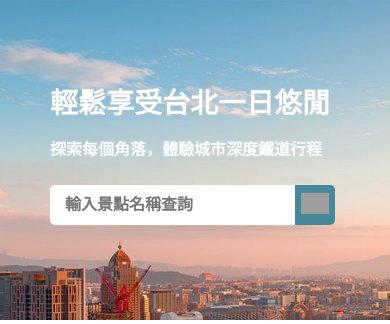
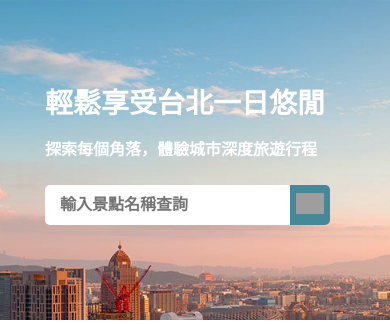
Before and after one commit to owenfang0406/StageTwoProjectWeHelp, a Flask app: page / in a window 390 px wide. Shown: the part 64-388 px from the top of the page. Run offline with Flask 2, Linux system fonts and the light colour scheme; grey boxes are pictures that could not be loaded.

Commit message:
fixing slogan 2 text and the margin of main

```diff
--- a/templates/index.html
+++ b/templates/index.html
@@ -92,7 +92,6 @@
             margin-left: auto;
             margin-right: auto;
             z-index: 2;
-            padding-left: 10px;
         }
 
         .slogan1 {
@@ -291,7 +290,6 @@
             }
 
             .slogan {
-                max-width: none;
                 max-width: 600px;
                 top: 145px;
             }
@@ -299,7 +297,7 @@
 
         @media screen and (max-width: 800px) {
             nav {
-                min-width: 300px;
+                min-width: 320px;
             }
 
             main {
@@ -342,20 +340,10 @@
     </nav>
     <div class="helloPage">
         <img src={{ url_for('static', filename = 'welcome.png') }} alt="Taipei 101">
-        <!-- <div class="slogan">
-            <div class="slogan1 text1">輕鬆享受台北一日悠閒</div>
-            <div class="slogan1 text2">探索每個角落，體驗城市深度鐵道行程</div>
-            <div class="searchBox">
-                <input type="text" placeholder="輸入景點名稱查詢" id="searchTxt" name="searchedAttraction">
-                <button class="serachbtn" onclick="searchKeyword()"><img class="searchImg" src={{ url_for('static', filename = 'icon_search.png') }} alt=""></button>
-            </div>
-            <div class="dropDownBox" id="dropDownBox">
-            </div>
-        </div> -->
     </div>
     <div class="slogan">
         <div class="slogan1 text1">輕鬆享受台北一日悠閒</div>
-        <div class="slogan1 text2">探索每個角落，體驗城市深度鐵道行程</div>
+        <div class="slogan1 text2">探索每個角落，體驗城市深度旅遊行程</div>
         <div class="searchBox">
             <input type="text" placeholder="輸入景點名稱查詢" id="searchTxt" name="searchedAttraction">
             <button class="serachbtn" onclick="searchKeyword()"><img class="searchImg" src={{ url_for('static', filename = 'icon_search.png') }} alt=""></button>
```
